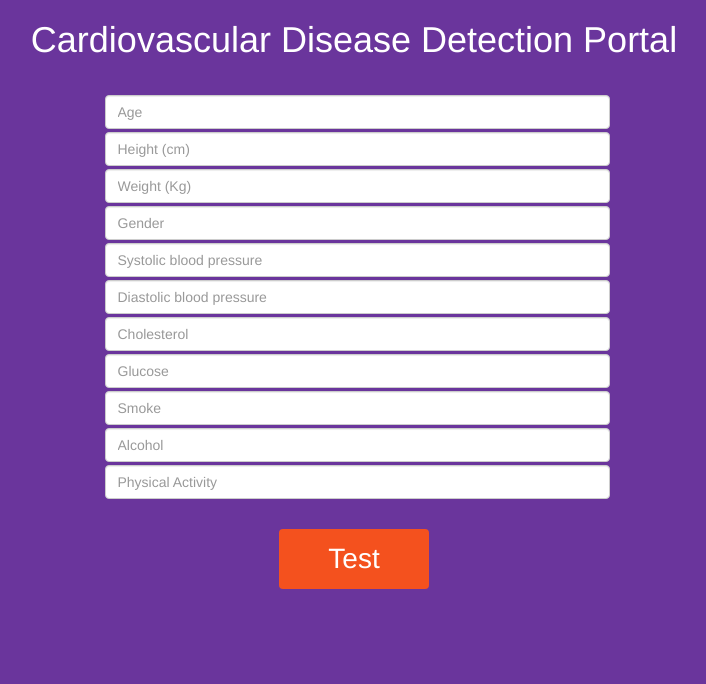
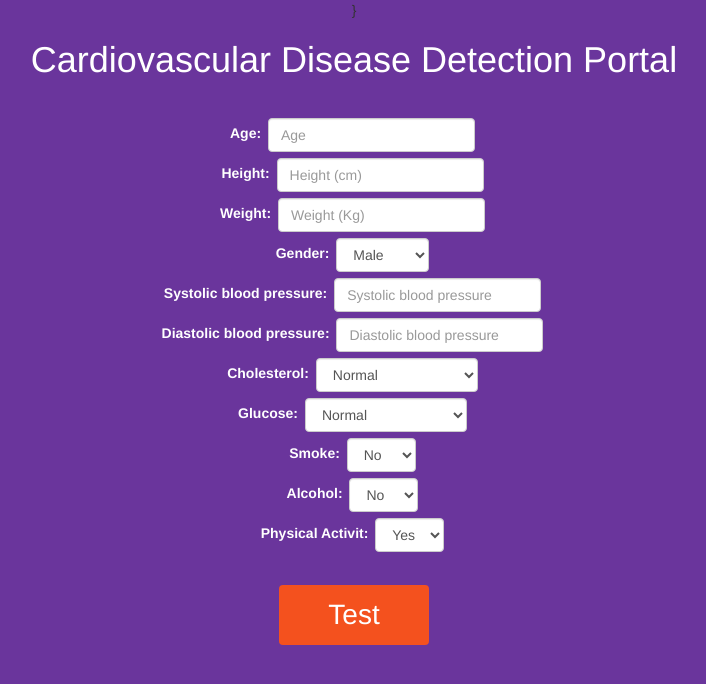
Before and after one commit to blurred-machine/Cardiovascular-Disease-Detection-End-to-End-ML-Project, a Flask app: page / in a window 1280 px wide. Shown: the top 684 px of the page, without its empty margins (286-992 px from the left). Run offline with Flask 2, Linux system fonts and the light colour scheme; parts of the project's set-up code (start-up, migrations or seed data) failed here and were passed over; some libraries are stand-ins or nearby versions.

Commit message:
updated changes

```diff
--- a/app.py
+++ b/app.py
@@ -74,11 +74,13 @@ def clean_data(df):
     df["weight"] = rank_based_normalization(df["weight"])
     df["ap_lo"] = rank_based_normalization(df["ap_lo"])
     df["ap_hi"] = rank_based_normalization(df["ap_hi"])
-'''
+
     df = pd.get_dummies(data = df,  columns=["cholesterol"], drop_first = False)
     df = pd.get_dummies(data = df,  columns=["gender"], drop_first = False)
     df = pd.get_dummies(data = df,  columns=["gluc"], drop_first = False)
-
+ '''
+    df = df.astype(float)
+    df["gender"][df["gender"][df["gender"] == 2].index] = 0
     return df
 
 
@@ -90,7 +92,9 @@ def standardize_data(df):
 
 
 def predict_value(df):
-    clf = load_model('classifier_model.h5')
+    #clf = load_model('classifier_model.h5')
+    clf = joblib.load("classifier_model.pkl")
+
     pred = clf.predict(df)
     print("MAIN_PRED : "+str(pred))
     for i in range(len(pred)):
@@ -109,6 +113,8 @@ def index():
 @app.route('/predict', methods=['POST'])
 def predict():
     form_data = request.form.to_dict()
+    print("FORM DATA")
+    print(form_data)
 
     df_input = pd.DataFrame.from_records([form_data])
     df_input = df_input.drop(['submitBtn'], axis=1)
@@ -126,8 +132,8 @@ def predict():
     main_df = main_df.fillna(0)
     print("MAIN DATAFRAME")
     print(main_df)
-    print(main_df.columns)
-    print(main_cols)
+    print(main_df.info())
+    print()
 
     final_df = standardize_data(main_df)
     print("FINAL DATAFRAME")
--- a/templates/index.html
+++ b/templates/index.html
@@ -52,36 +52,81 @@
   opacity: 1;
   right: 0;
 }
+
+label{
+	color: white
+}
     </style>
+}
 </head>
 <body style="background-color: #6A359C; text-align: center">
     <div style="  text-align: center;">
       <h1 style="color: #FFF">Cardiovascular Disease Detection Portal</h1>
       <div class="container">
     <div class="row">
-      <div class="col-sm-offset-3 col-sm-6 col-sm-offset-3">
-  <form action="/predict" method="POST">
+      <div class="col-xl-offset-3 col-xl-6 col-xl-offset-3">
 
-    <div style="margin: 25px;">
-        <input type="text" name="age" class="form-control" style="margin: 3px" placeholder="Age">
-        <input type="text" name="height" class="form-control" style="margin: 3px" placeholder="Height (cm)">
-        <input type="text" name="weight" class="form-control" style="margin: 3px" placeholder="Weight (Kg)">
-        <input type="text" name="gender" class="form-control" style="margin: 3px" placeholder="Gender">
+        <form action="/predict" method="POST">
+          <div class="form-group form-inline" style="margin: 25px;">
+          	 <label for="age">Age:</label>
+              <input type="text" id="age" name="age" class="form-control" style="margin: 3px" placeholder="Age"><br>
 
-        <input type="text" name="ap_hi" class="form-control" style="margin: 3px" placeholder="Systolic blood pressure ">
-        <input type="text" name="ap_lo" class="form-control" style="margin: 3px" placeholder="Diastolic blood pressure">
-        <input type="text" name="cholesterol" class="form-control" style="margin: 3px" placeholder="Cholesterol">
-        <input type="text" name="gluc" class="form-control" style="margin: 3px" placeholder="Glucose">
+              <label for="height">Height:</label>
+              <input type="text" id="height" name="height" class="form-control" style="margin: 3px" placeholder="Height (cm)"><br>
 
-        <input type="text" name="smoke" class="form-control" style="margin: 3px" placeholder="Smoke">
-        <input type="text" name="alco" class="form-control" style="margin: 3px" placeholder="Alcohol">
-        <input type="text" name="active" class="form-control" style="margin: 3px" placeholder="Physical Activity">
-    </div>
-        <button class="button" type="submit" name="submitBtn"><span>Test </span></button>
+              <label for="weight">Weight:</label>
+              <input type="text" id="weight" name="weight" class="form-control" style="margin: 3px" placeholder="Weight (Kg)"><br>
+
+              <label for="gender">Gender:</label>
+      		<select id="gender" name="gender" class="form-control" style="margin: 3px">
+      		  <option value="1">Male</option>
+      		  <option value="0">Female</option>
+      		</select><br>
+
+              <label for="ap_hi">Systolic blood pressure:</label>
+              <input type="text" id="ap_hi" name="ap_hi" class="form-control" style="margin: 3px" placeholder="Systolic blood pressure"><br>
+
+              <label for="ap_lo">Diastolic blood pressure:</label>
+              <input type="text" id="ap_lo" name="ap_lo" class="form-control" style="margin: 3px" placeholder="Diastolic blood pressure"><br>
+
+              <label for="cholesterol">Cholesterol:</label>
+      		<select id="cholesterol" name="cholesterol" class="form-control" style="margin: 3px" placeholder="Cholesterol">
+      		  <option value="1">Normal</option>
+      		  <option value="2">Above normal</option>
+      		  <option value="3">Well above normal</option>
+      		</select><br>
+
+      		<label for="gluc">Glucose:</label>
+      		<select id="gluc" name="gluc" class="form-control" style="margin: 3px" placeholder="Glucose">
+      		  <option value="1">Normal</option>
+      		  <option value="2">Above normal</option>
+      		  <option value="3">Well above normal</option>
+      		</select><br>
+
+      		<label for="smoke">Smoke:</label>
+      		<select id="smoke" name="smoke" class="form-control" style="margin: 3px" placeholder="Smoke">
+      		  <option value="0">No</option>
+      		  <option value="1">Yes</option>
+      		</select><br>
+
+      		<label for="alco">Alcohol:</label>
+      		<select id="alco" name="alco" class="form-control" style="margin: 3px" placeholder="Alcohol">
+      		  <option value="0">No</option>
+      		  <option value="1">Yes</option>
+      		</select><br>
+
+      		<label for="active">Physical Activit:</label>
+      		<select id="active" name="active" class="form-control" style="margin: 3px" placeholder="Physical Activit">
+      		  <option value="1">Yes</option>
+      		  <option value="0">No</option>
+      		</select><br>
+
+          </div>
+              <button class="button" type="submit" name="submitBtn"><span>Test </span></button>
 
 
 
-  </form>
+        </form>
 	<h3 style="color: white;">
 	{{predicted_value}}
 	</h3>
```
Also changed, not shown: model.py (+23 -10 lines), 4 other files.
